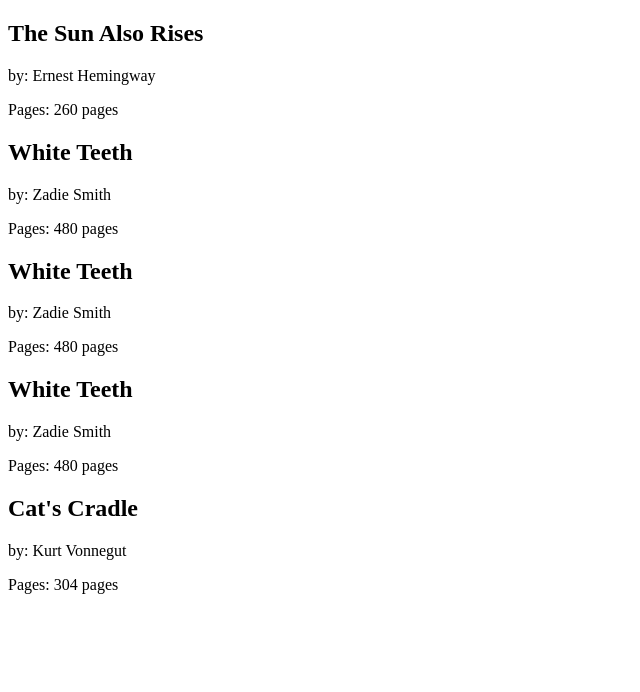
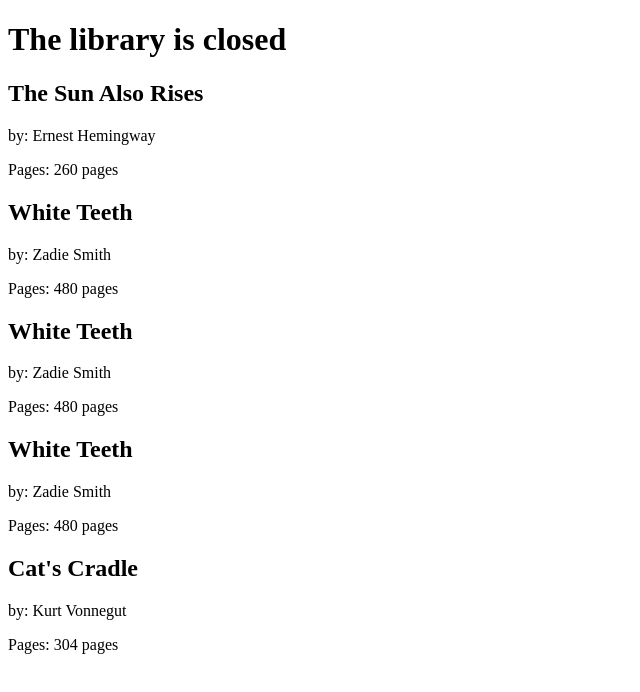
Before and after one commit to akshaypatil581/ReactJS-Essential-Training, a React (Create React App) app: page / in a window 1280 px wide. Shown: the top 692 px of the page, without its empty margins (0-640 px from the left). Built offline with nearby package versions, Linux system fonts and the light colour scheme.

Commit message:
Added state to check library open or closed

```diff
--- a/src/index.js
+++ b/src/index.js
@@ -19,9 +19,25 @@
   )
 }
 
-const Library = ({books}) => {
+class Library extends React.Component {
+  constructor(props) {
+    super(props) // to create new instance of this class
+    this.state = { // then we can add state values, state values would be several different key and values
+      // it's like props but it will havle vales like our library is open
+      open: false
+    }
+  }
+  render() {
+    // longer syntax would be | const books = this.props.books
+    // one way to add local state is to use constructor
+
+    // by referencing this.state we can use state variable
+    console.log(this.state);
+
+    const { books } = this.props
     return (
       <div>
+        <h1>The library is {this.state.open ? 'open' : 'closed'}</h1>
         {books.map(
           (book, i) =>
             <Book
@@ -33,8 +49,16 @@
       </div>
     )
   }
+}
+
 
 render (
   <Library books={bookList}/>,
   document.getElementById('root')
 )
+
+/*
+  Components can have various states and to use this we need to use ES6 component called
+  class
+  Sates are usful to maintain state of compoment
+*/
```
Lines whose indentation alone changed are shown as unchanged.
